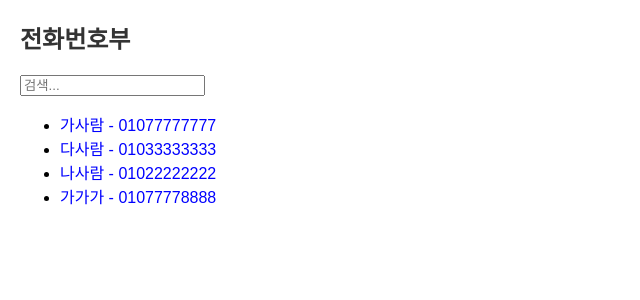
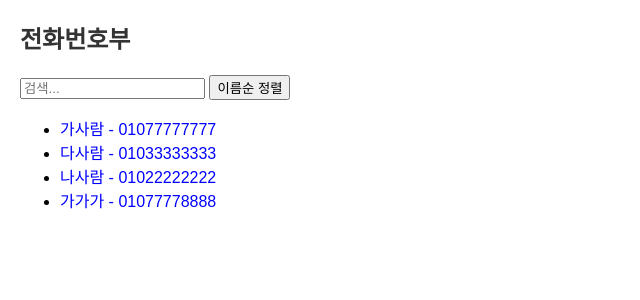
Before and after one commit to DaveLEE777/online_directory, a Flask app: page / in a window 1280 px wide. Shown: the part 138-438 px from the top of the page, without its empty margins (0-640 px from the left). Run offline with Flask 3, Linux system fonts and the light colour scheme; data comes from the database, SQL or seed files in the repository; both versions use the stored data as it was after the commit.

Commit message:
feat: implement sorting functionality for contacts
added button to toggle sorting

```diff
--- a/app.py
+++ b/app.py
@@ -1,8 +1,9 @@
-from flask import Flask, render_template, request, redirect, url_for, jsonify
+from flask import Flask, render_template, request, redirect, url_for, jsonify, session
 from flask_sqlalchemy import SQLAlchemy
 
 app = Flask(__name__)
 app.config['SQLALCHEMY_DATABASE_URI'] = 'sqlite:///contacts.db'
+app.secret_key = "fuck_off"
 db = SQLAlchemy(app)
 
 # 데이터베이스 모델 정의
@@ -21,8 +22,20 @@ with app.app_context():
 
 @app.route('/')
 def index():
-    contacts = Contact.query.all()
-    return render_template('index.html', contacts=contacts)
+    sort_order = request.args.get('sort')  # 정렬 기준 가져오기
+    print(f"Received sort_order: {sort_order}")  # 디버깅 출력
+
+    if sort_order == 'name_asc':  # 이름 오름차순 정렬
+        contacts = Contact.query.order_by(Contact.name).all()
+    elif sort_order == 'name_desc':  # 추가된 순서로 정렬
+        contacts = Contact.query.order_by(Contact.id).all()
+    else:  # 기본 정렬
+        contacts = Contact.query.all()
+
+    print(f"Contacts: {[contact.name for contact in contacts]}")  # 정렬 결과 출력
+    return render_template('index.html', contacts=contacts, sort_order=sort_order)
+
+
 
 @app.route('/add', methods=['GET', 'POST'])
 def add_contact():
@@ -101,6 +114,20 @@ def search():
 
 
 
+
+@app.route('/toggle_sort')
+def toggle_sort():
+    # 정렬 상태를 반전시킴
+    sort_by_name = session.get('sort_by_name', False)
+    session['sort_by_name'] = not sort_by_name
+    return redirect(url_for('index'))  # 변경 후 메인 페이지로 리다이렉트
+
+
+
+
 # 앱 실행
+
+
+
 if __name__ == '__main__':
     app.run(debug=True)
--- a/templates/index.html
+++ b/templates/index.html
@@ -3,8 +3,38 @@
 {% block content %}
 <h2>전화번호부</h2>
 
-<!-- 검색 입력란 -->
-<input type="text" id="search" placeholder="검색...">
+<div>
+    <!-- 검색 입력란 -->
+    <input type="text" id="search" placeholder="검색...">
+    <button id="sortButton" class="btn" data-sort="{{ 'name_asc' if sort_order == 'name_desc' else 'name_desc' }}">
+        {{ '추가순 정렬' if sort_order == 'name_asc' else '이름순 정렬' }}
+    </button>
+</div>
+
+
+<script>
+    // 버튼 클릭 이벤트 설정
+    document.getElementById('sortButton').addEventListener('click', function () {
+        const currentSort = this.getAttribute('data-sort'); // 현재 정렬 상태 가져오기
+        let nextSort = '';
+
+        if (currentSort === 'name_desc') {
+            nextSort = 'name_desc'; // 다음 상태로 변경
+            this.textContent = '추가순 정렬'; // 버튼 텍스트 변경
+        } else {
+            nextSort = 'name_asc';
+            this.textContent = '이름순 정렬';
+        }
+
+        this.setAttribute('data-sort', nextSort); // 새 정렬 상태 설정
+        // URL 변경 및 새 요청
+        window.location.href = `/?sort=${nextSort}`;
+    });
+</script>
+
+
+
+
 
 <!-- 결과를 표시할 리스트 -->
 <ul id="contact-list">
```
Also changed, not shown: instance/contacts.db.
